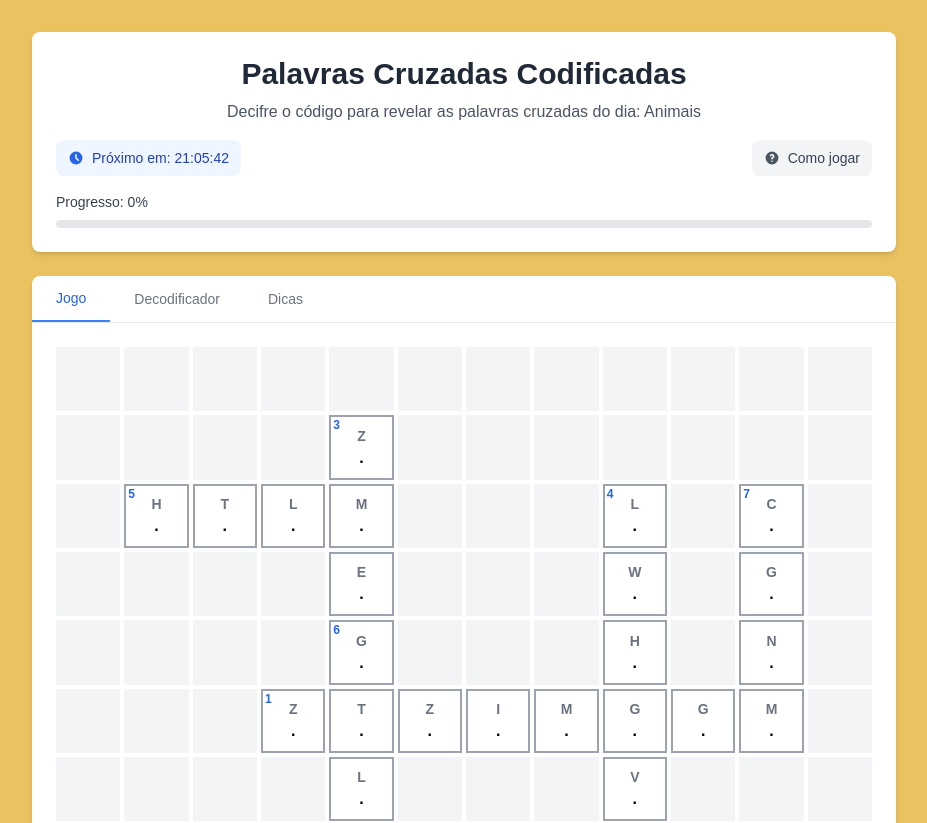
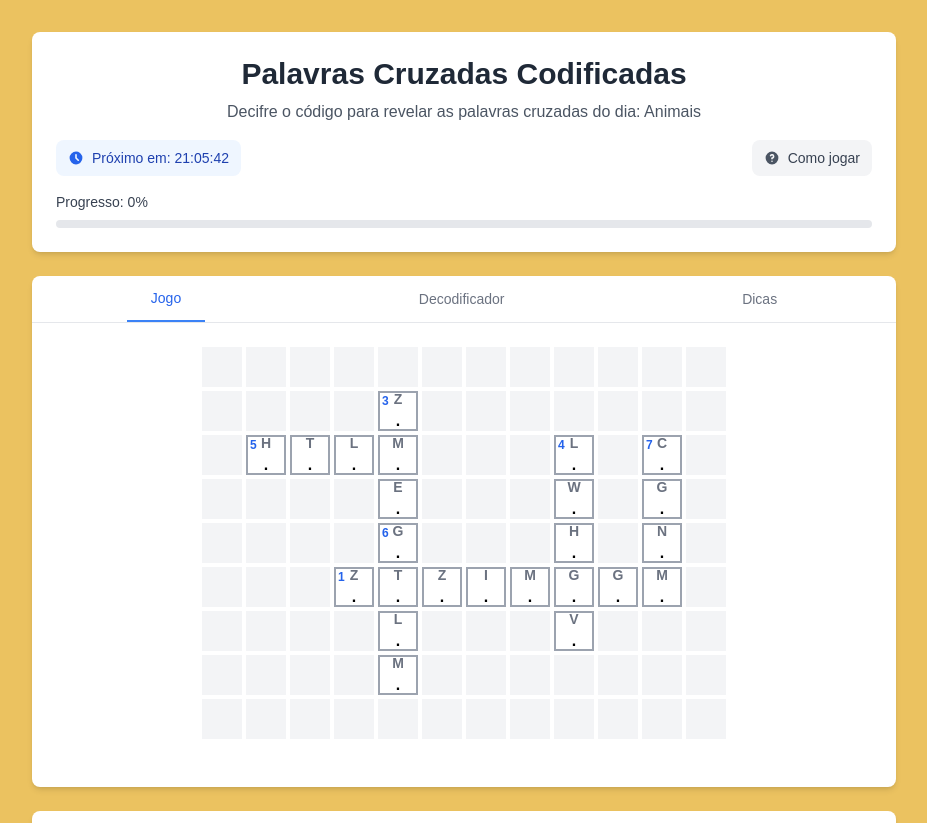
Before and after one commit to t-heu/cruzacifra, a Next.js app: page / in a window 1280 px wide. Shown: the top 823 px of the page, without its empty margins (176-1103 px from the left). Built offline with nearby package versions, Linux system fonts and the light colour scheme.

Commit message:
fix: responsible grid

```diff
--- a/app/page.tsx
+++ b/app/page.tsx
@@ -507,12 +507,18 @@ export default function Page() {
 
     return (
       <div className="flex justify-center mb-6">
-        <div className="grid gap-1 w-full" style={{ gridTemplateColumns: `repeat(${maxColuna - minColuna + 1}, minmax(0, 1fr))` }}>
+        <div className="overflow-auto max-w-full">
+          <div
+            className="grid gap-1"
+            style={{
+              gridTemplateColumns: `repeat(${maxColuna - minColuna + 1}, 2.5rem)`
+            }}
+          >
             {gradeVisivel.map((linha, linhaIndex) =>
               linha.map((celula, colunaIndex) => (
                 <div
                   key={`${linhaIndex}-${colunaIndex}`}
-                className={`relative aspect-square border-2 flex flex-col items-center justify-center font-bold
+                  className={`relative w-10 h-10 border-2 flex flex-col items-center justify-center font-bold
                     text-[10px] sm:text-xs md:text-sm
                     ${celula.letra ? "border-gray-400 bg-white" : "border-transparent bg-gray-100"}
                   `}
@@ -538,8 +544,9 @@ export default function Page() {
                     </div>
                   )}
                 </div>
-            )),
+              ))
             )}
+          </div>
         </div>
       </div>
     )
@@ -582,7 +589,7 @@ export default function Page() {
         {/* Tabs */}
         <div className="bg-white rounded-lg shadow-md mb-6">
           <div className="border-b border-gray-200">
-            <nav className="flex">
+            <nav className="flex align-center w-full justify-around">
               {["jogo", "decodificador", "dicas"].map((aba) => (
                 <button
                   key={aba}
```
Lines whose indentation alone changed are shown as unchanged.
